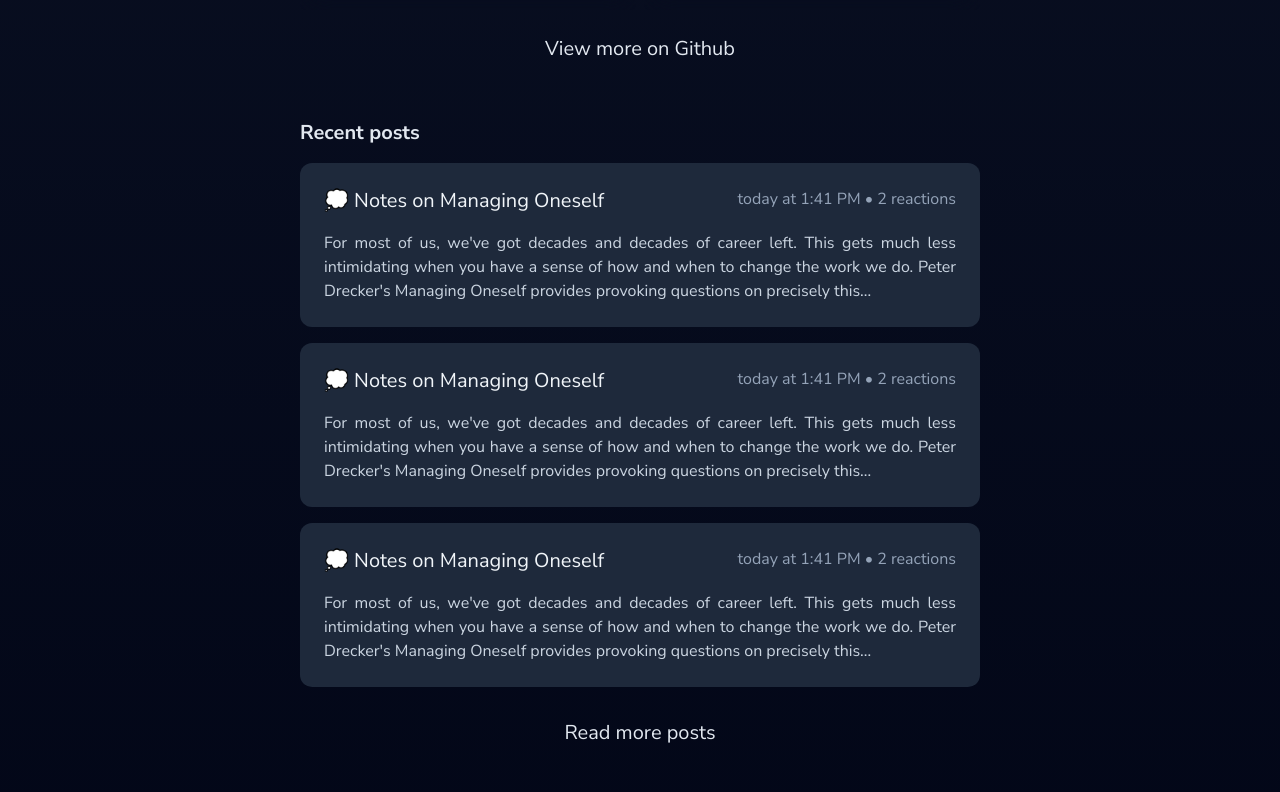
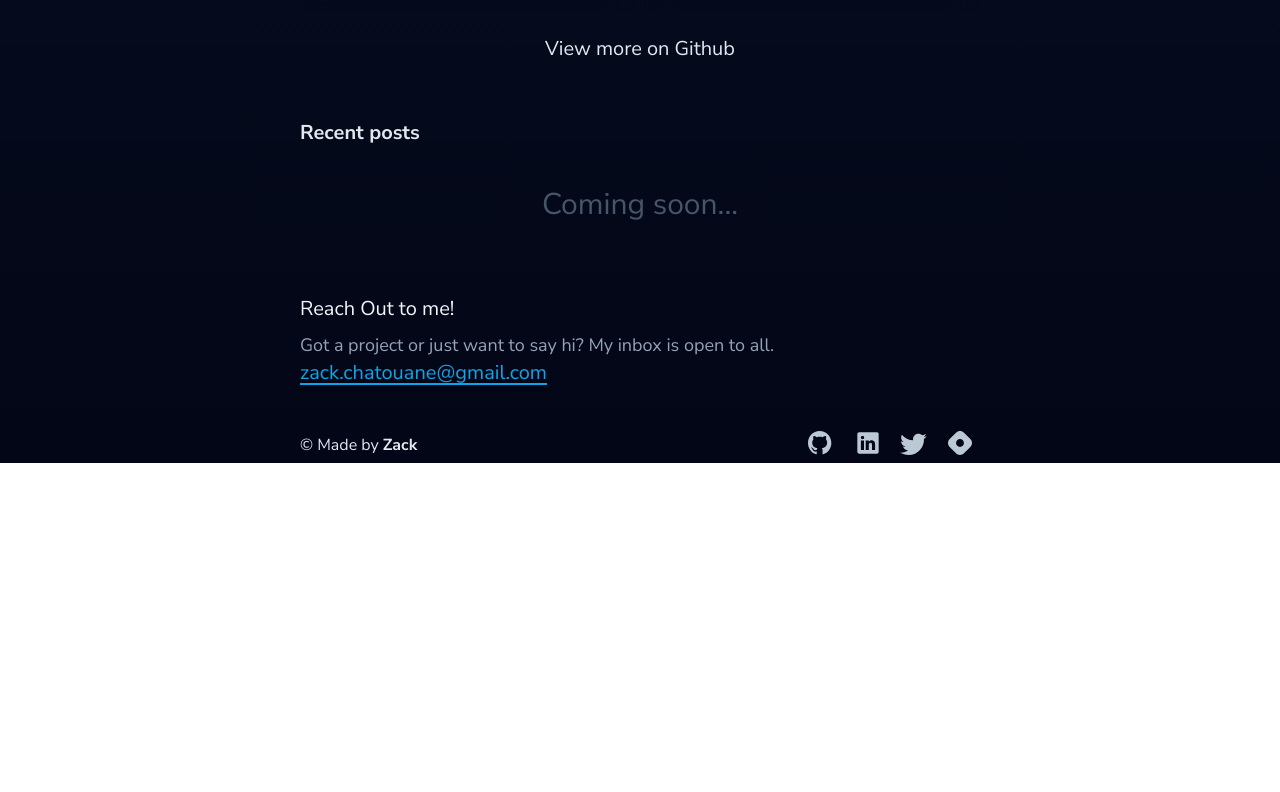
Before and after one commit to ZackChOfficial/portfolio, a Next.js app: page / in a window 1280 px wide. Shown: the part 1348-2140 px from the top of the page. After the commit the page ends 1811 px from the top, so only its background shows below. Built offline with nearby package versions, Linux system fonts and the light colour scheme.

Commit message:
Empty blogs / coming soon

```diff
--- a/src/components/Blogs/index.tsx
+++ b/src/components/Blogs/index.tsx
@@ -1,39 +1,44 @@
 import Blog from '../Blog'
 import Link from 'next/link'
 
-async function getData() {
-    const requestBody = {
-        query: `{
-            user(username: "Vishnu14310") {
-              publication {
-                posts(page: 0) {
-                  brief,
-                  totalReactions,
-                  dateAdded,
-                  totalReactions,
-                  slug
-                },
-              }
-            }
-          }`,
-          "variables": {}
-      };
-    const response = await fetch("https://api.hashnode.com/", {
-        method: 'POST',
-        body: JSON.stringify(requestBody)
-    });
-    return response.json()
+// async function getData() {
+//     const requestBody = {
+//         query: `{
+//             user(username: "Vishnu14310") {
+//               publication {
+//                 posts(page: 0) {
+//                   brief,
+//                   totalReactions,
+//                   dateAdded,
+//                   totalReactions,
+//                   slug
+//                 },
+//               }
+//             }
+//           }`,
+//           "variables": {}
+//       };
+//     const response = await fetch("https://api.hashnode.com/", {
+//         method: 'POST',
+//         body: JSON.stringify(requestBody)
+//     });
+//     return response.json()
+// }
+
+function EmptyData(): JSX.Element {
+  return <h3 className='text-slate-600 text-3xl text-center w-full py-10'>Coming soon...</h3>
 }
+
 export default async function Blogs(): Promise<JSX.Element> {
-
+    const data = false
     return <div>
         <h3 className='text-slate-200 text-xl font-bold w-full mt-10' id='blogs'>Recent posts</h3>
-        <Blog title="💭 Notes on Managing Oneself" brief="For most of us, we've got decades and decades of career left. This gets much less intimidating when you have a sense of how and when to change the work we do. Peter Drecker's Managing Oneself provides provoking questions on precisely this..."
-        date={new Date()} totalReactions={2}/>
+        { data ?
+         <>
          <Blog title="💭 Notes on Managing Oneself" brief="For most of us, we've got decades and decades of career left. This gets much less intimidating when you have a sense of how and when to change the work we do. Peter Drecker's Managing Oneself provides provoking questions on precisely this..."
         date={new Date()} totalReactions={2}/>
-         <Blog title="💭 Notes on Managing Oneself" brief="For most of us, we've got decades and decades of career left. This gets much less intimidating when you have a sense of how and when to change the work we do. Peter Drecker's Managing Oneself provides provoking questions on precisely this..."
-        date={new Date()} totalReactions={2}/>
-        <Link href="https://github.com/ZackChOfficial" target="_blank" className="text-slate-200 w-full justify-center text-xl py-4 hover:underline underline-offset-4 flex">Read more posts</Link>
+        <Link href="https://zchatouane.hashnode.dev" target="_blank" className="text-slate-200 w-full justify-center text-xl py-4 hover:underline underline-offset-4 flex">Read more posts</Link>
+        </>
+        : <EmptyData/> }
     </div>
 }
```
